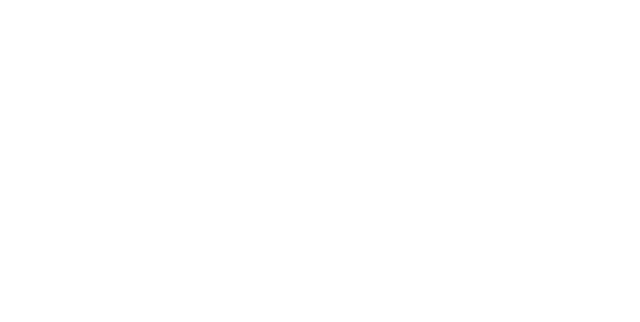
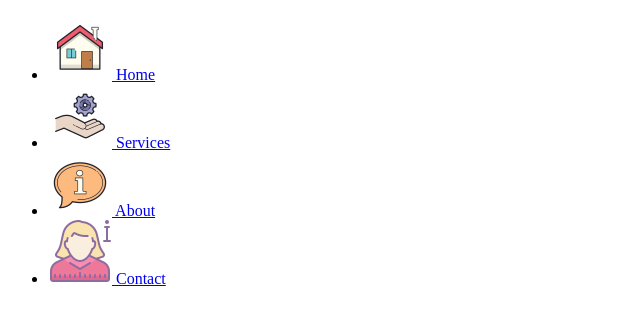
Before and after one commit to rahulbhongade358/sidebar, a plain HTML site: page index.html in a window 1280 px wide. Shown: the whole page, without its empty margins (0-640 px from the left). Drawn offline with Linux system fonts and the light colour scheme.

Commit message:
added side bar

```diff
--- a/index.html
+++ b/index.html
@@ -1,11 +1,21 @@
 <!DOCTYPE html>
 <html lang="en">
+
 <head>
     <meta charset="UTF-8">
     <meta name="viewport" content="width=device-width, initial-scale=1.0">
     <title>Sidebar Navigation</title>
 </head>
+
 <body>
+    <div class="sidebar">
+        <ul>
+            <li><a href="home.html"><img src="images/home-icon.png" alt="Home Icon"> Home</a></li>
+            <li><a href="services.html"><img src="images/services-icon.png" alt="Services Icon"> Services</a></li>
+            <li><a href="about.html"><img src="images/about-icon.png" alt="About Icon"> About</a></li>
+            <li><a href="contact.html"><img src="images/contact-icon.png" alt="Contact Icon"> Contact</a></li>
+        </ul>
+    </div>
+</body>
 
-</body>
 </html>
```
